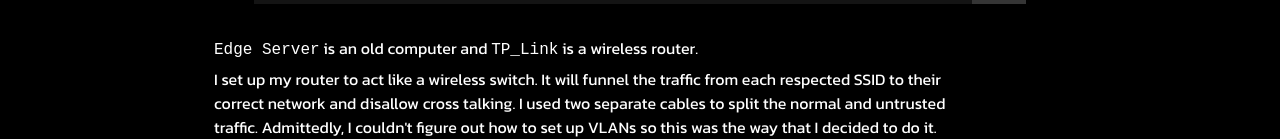
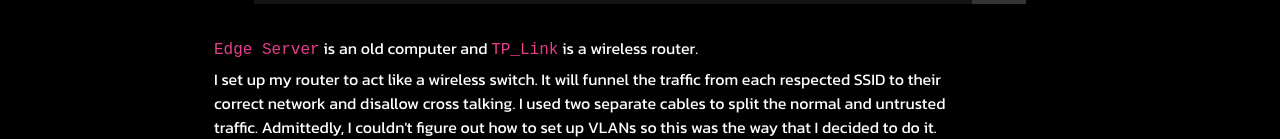
Before and after one commit to Rijndael1998/Website-Neo, a Next.js app: page /blog/infrastructure/topology in a window 1280 px wide. Shown: the part 596-735 px from the top of the page. Built offline with nearby package versions, Linux system fonts and the light colour scheme; a web font is replaced by a local one.

Commit message:
fixed color issue

```diff
--- a/src/app/globals.scss
+++ b/src/app/globals.scss
@@ -51,3 +51,7 @@ pre {
 
   overflow-x: auto;
 }
+
+code {
+  color: $nicePink;
+}
```
